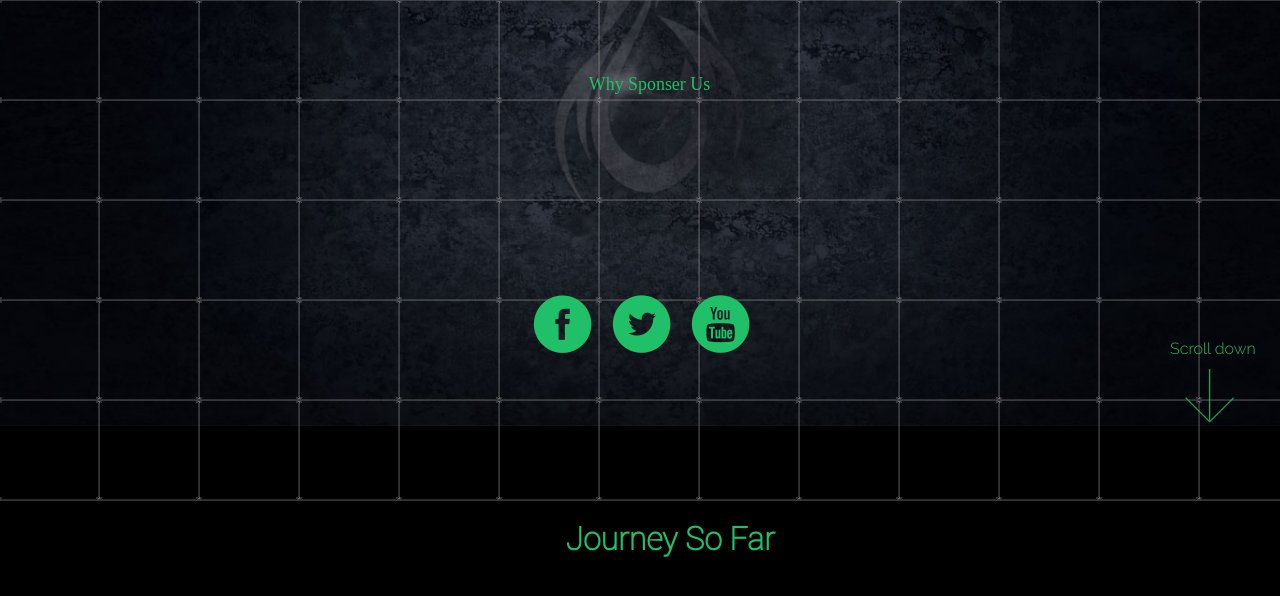
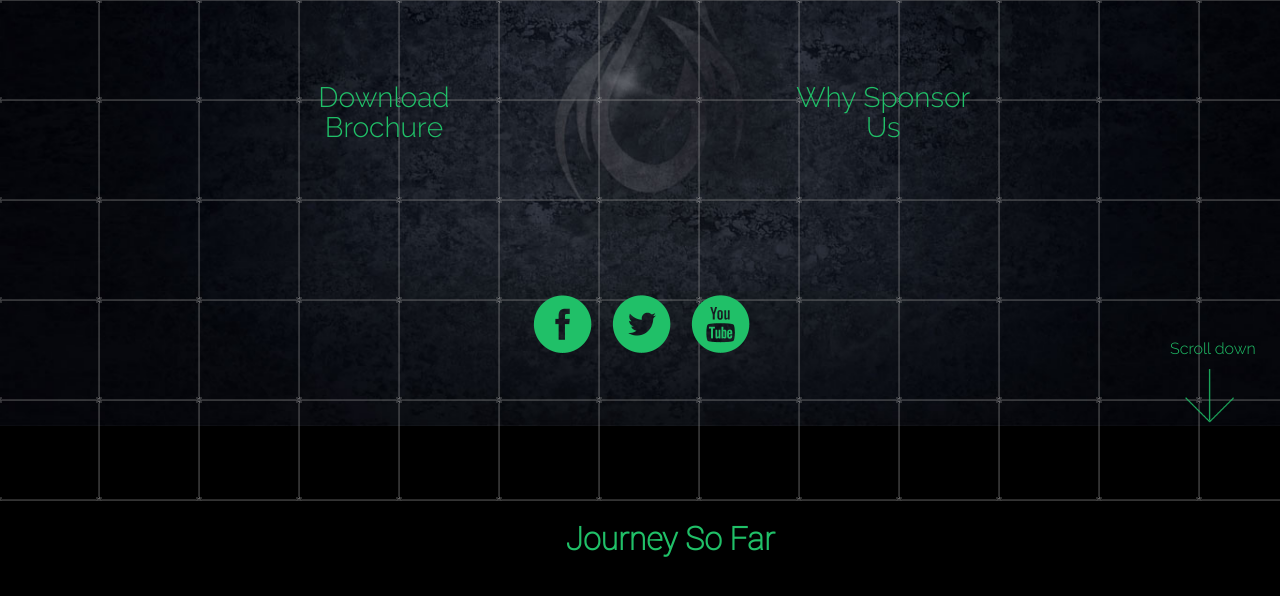
Before and after one commit to nitcfest/ragam_15_marketing, a plain HTML site: page index.html in a window 1280 px wide. Shown: the part 334-930 px from the top of the page. Drawn offline with Linux system fonts and the light colour scheme.

Commit message:
Why Sponsor Us and Brochure links added

```diff
--- a/css/main.css
+++ b/css/main.css
@@ -748,8 +748,37 @@ clear{
 	text-align: center;
 	line-height: 24px;
 }
-#why_sponser_us_link{
+.why_sponser_us_link{
+	width:200px;
+	height:30px;
 	position: absolute;
-	top:51%;
-	left: 46%;
+	top:54%;
+	left:69%;
+	margin-top: -15px;
+	margin-left: -100px;
+	font-family: 'Raleway-Light';
+	font-size: 1.6vw !important;
+	line-height: 30px;
+	text-align: center;
+	color: #20c068;
 }
+.why_sponser_us_link2{
+	width:250px;
+	height:30px;
+	position: absolute;
+	top:54%;
+	left:30%;
+	margin-top: -15px;
+	margin-left: -125px;
+	font-family: 'Raleway-Light';
+	font-size: 1.6vw !important;
+	line-height: 30px;
+	text-align: center;
+	color: #20c068;
+}
+#size_link{
+	font-size: 2.2vw !important;
+}
+#size_link2{
+	font-size: 2.2vw !important;
+}
--- a/index.html
+++ b/index.html
@@ -55,7 +55,14 @@
 			<!-- <div class="mainlogo">
 				<a href="#"><img src="images/logomain.png" class="logoimg-main"></a>
 			</div> -->
-			<div id="why_sponser_us_link"><a class="main-link inside_link" data-slide-num='6'>Why Sponser Us</a></div>
+			<div class="why_sponser_us_link">
+				<a id="size_link" class="main-link inside_link" data-slide-num='6'>Why Sponsor Us</a>
+			</div>
+			<div class="why_sponser_us_link2">
+				<a id="size_link2" class="main-link inside_link" href="Ragam-15-marketing-brochure.pdf">
+					Download Brochure
+				</a>
+			</div>
 			<div class="social-icons">
 				<div class="icons-deta facebook"><a href="https://www.facebook.com/Ragam.nitc" target="_blank"></a></div>
 				<div class="icons-deta twitter"><a href="https://twitter.com/ragamnitc" target="_blank"></a></div>
```
Also changed, not shown: 1 other file.
